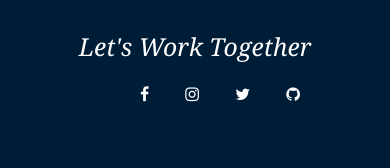
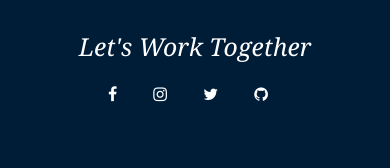
Before and after one commit to Vishu718/vishu.sds, a plain HTML site: page index.html in a window 390 px wide. Shown: the part 5819-5987 px from the top of the page. Drawn offline with nearby package versions, Linux system fonts and the light colour scheme.

Commit message:
Update index.css

```diff
--- a/index.css
+++ b/index.css
@@ -739,7 +739,7 @@ font-size: 10px;
     width:auto ;
     }
          .social_icon{
-        margin-left: 1em;
+        margin-left: 4em;
     }
     }
     @media only screen and (max-width: 480px) {
@@ -750,6 +750,6 @@ font-size: 10px;
             right: 25px;
         }
           .social_icon{
-        margin-left: 7em;
+        margin-left: 5em;
     }
         }
```
